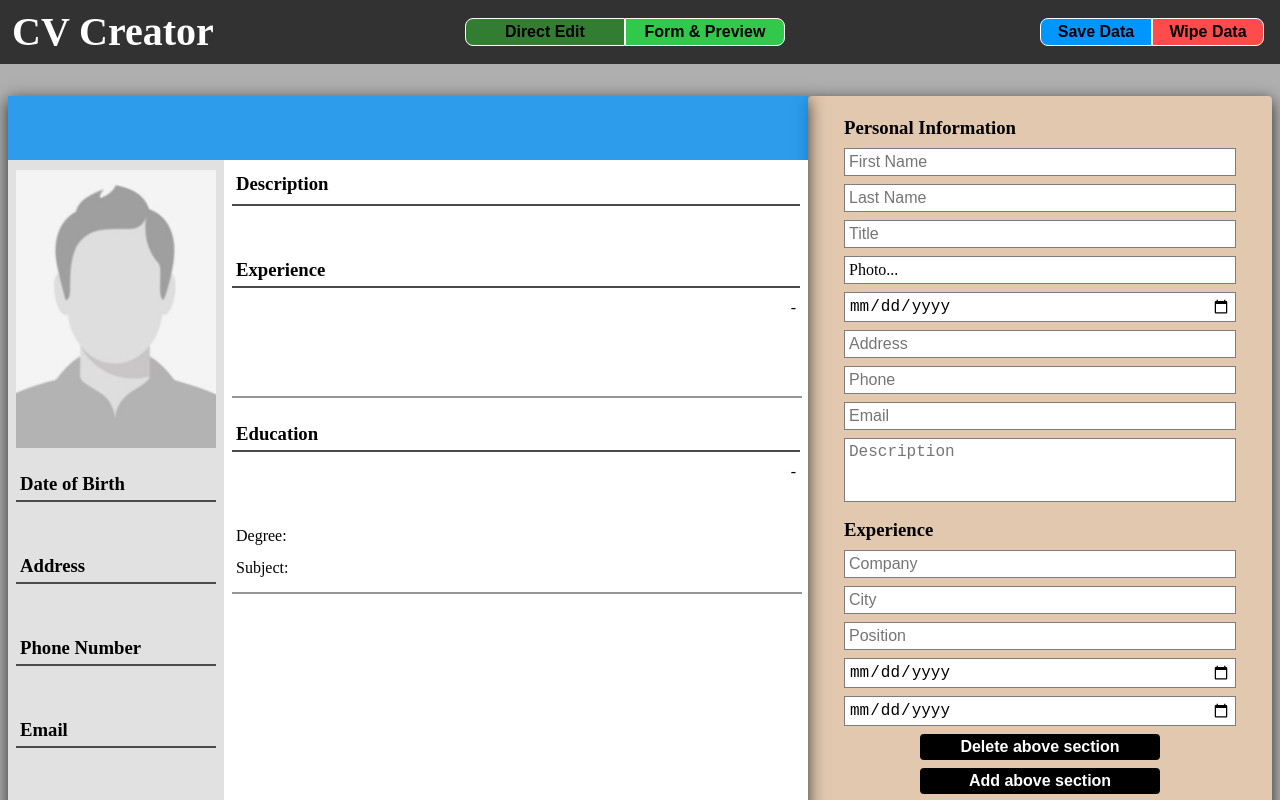
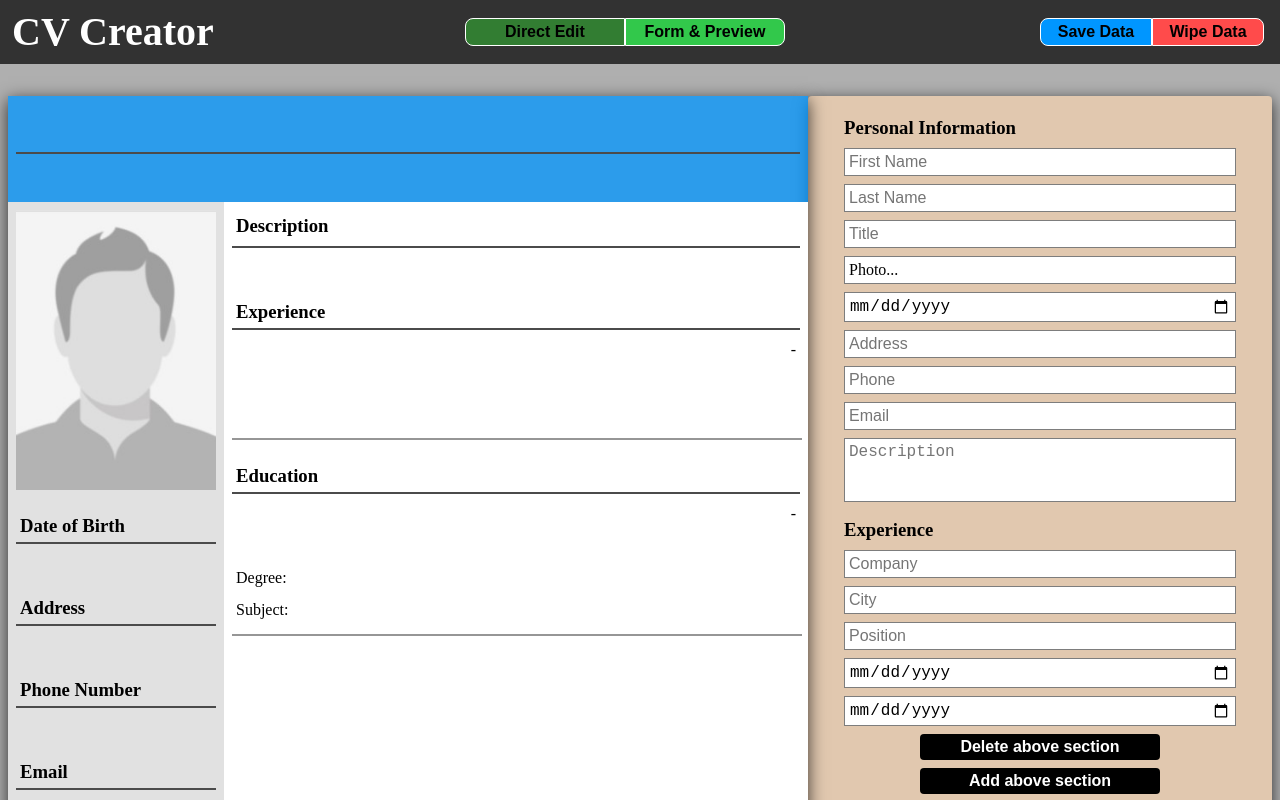
Before and after one commit to gizinski-jacek/cv-project-react, a React (Create React App) app: page / in a window 1280 px wide. Both pictures are taken after a click on the button "Form & Preview". Shown: the top 800 px of the page. Built offline with nearby package versions, Linux system fonts and the light colour scheme.

Commit message:
Reverting to always showing Title.

```diff
--- a/src/components/FormOverviewComponents/Overview.js
+++ b/src/components/FormOverviewComponents/Overview.js
@@ -36,12 +36,8 @@ function Overview(props) {
 				<h1>
 					{personal.firstName} {personal.lastName}
 				</h1>
-				{personal.title && (
-					<>
-						<hr className='blackHR' />
-						<h2>{personal.title}</h2>
-					</>
-				)}
+				<hr className='blackHR' />
+				<h2>{personal.title}</h2>
 			</div>
 			<div className='mainCVBody'>
 				<div className='leftPanelCV'>
```
